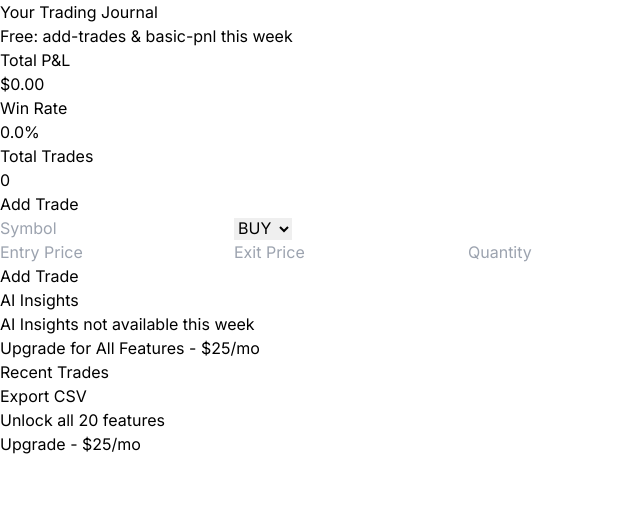
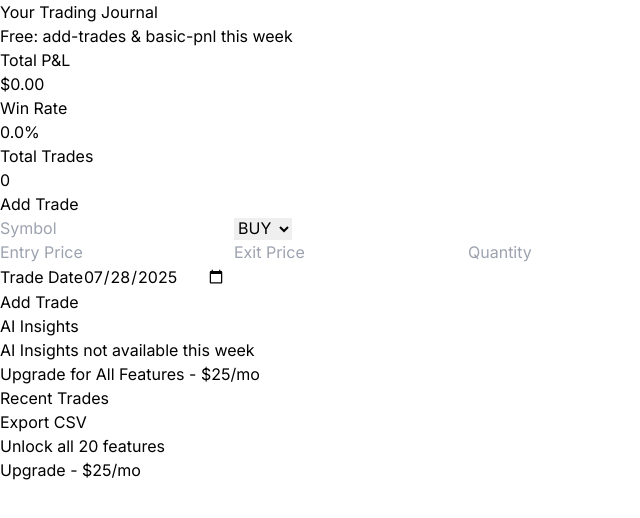
Before and after one commit to tarigelamin1997/TRADEVOLT, a Next.js app: page /dashboard in a window 1280 px wide. Shown: the top 518 px of the page, without its empty margins (0-640 px from the left). Built offline with nearby package versions, Linux system fonts and the light colour scheme; no server answers; the database is empty.

Commit message:
Add date field to trade form and display trade dates in dashboard

```diff
--- a/app/dashboard/page.tsx
+++ b/app/dashboard/page.tsx
@@ -216,6 +216,9 @@ export default function Dashboard() {
                 <div>
                   <span className="font-semibold">{trade.symbol}</span>
                   <span className="ml-2 text-sm text-gray-600">{trade.type}</span>
+                  <span className="ml-2 text-xs text-gray-500">
+                    {new Date(trade.createdAt).toLocaleDateString()}
+                  </span>
                 </div>
                 <div>
                   {pnl !== null && (
--- a/components/trade-form.tsx
+++ b/components/trade-form.tsx
@@ -9,6 +9,7 @@ interface Trade {
   entry: string
   exit: string
   quantity: string
+  date: string
 }
 
 interface TradeFormProps {
@@ -21,7 +22,8 @@ export function TradeForm({ onAdd }: TradeFormProps) {
     type: 'BUY',
     entry: '',
     exit: '',
-    quantity: ''
+    quantity: '',
+    date: new Date().toISOString().split('T')[0] // Default to today
   })
 
   const handleSubmit = async (e: React.FormEvent) => {
@@ -38,7 +40,8 @@ export function TradeForm({ onAdd }: TradeFormProps) {
           ...trade,
           entry: parseFloat(trade.entry),
           exit: trade.exit ? parseFloat(trade.exit) : null,
-          quantity: parseFloat(trade.quantity)
+          quantity: parseFloat(trade.quantity),
+          createdAt: new Date(trade.date).toISOString()
         }
       })
     })
@@ -47,7 +50,7 @@ export function TradeForm({ onAdd }: TradeFormProps) {
     onAdd(data.trade)
 
     // Reset form
-    setTrade({ symbol: '', type: 'BUY', entry: '', exit: '', quantity: '' })
+    setTrade({ symbol: '', type: 'BUY', entry: '', exit: '', quantity: '', date: new Date().toISOString().split('T')[0] })
   }
 
   return (
@@ -99,6 +102,19 @@ export function TradeForm({ onAdd }: TradeFormProps) {
         />
       </div>
 
+      <div>
+        <label className="block text-sm font-medium text-gray-700 mb-1">
+          Trade Date
+        </label>
+        <input
+          type="date"
+          value={trade.date}
+          onChange={(e) => setTrade({ ...trade, date: e.target.value })}
+          className="w-full p-2 border rounded"
+          required
+        />
+      </div>
+
       <Button type="submit" className="w-full">Add Trade</Button>
     </form>
   )
```
